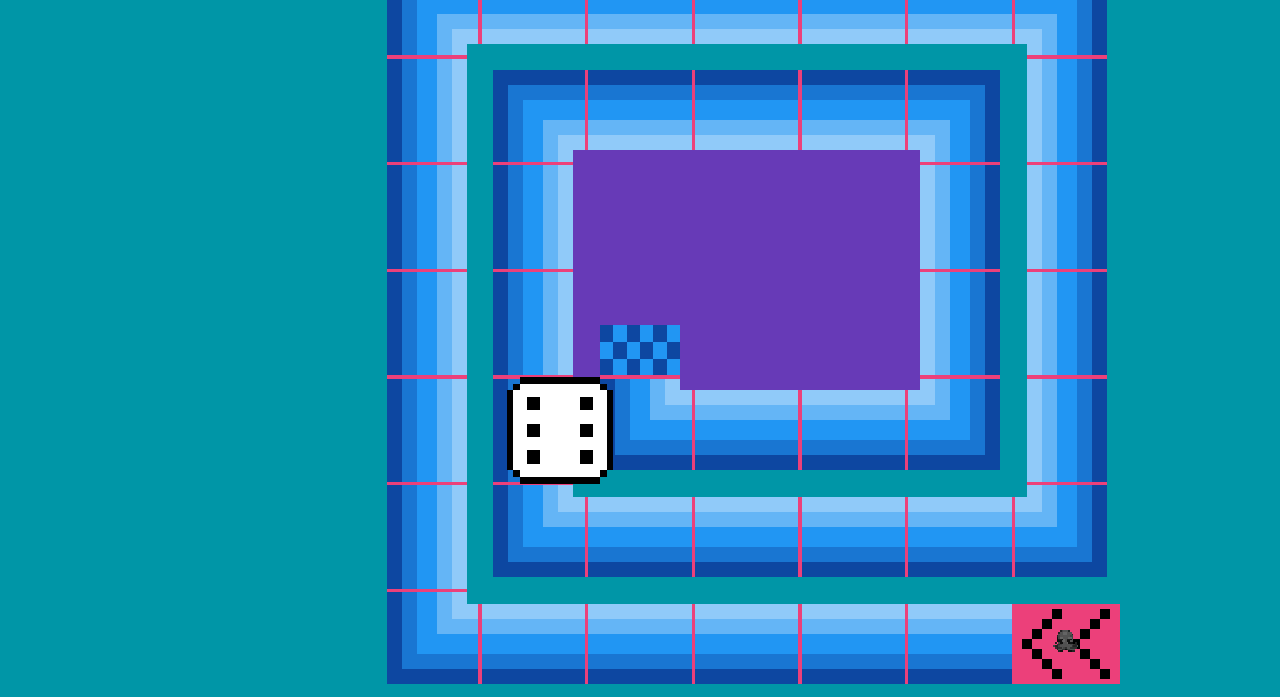
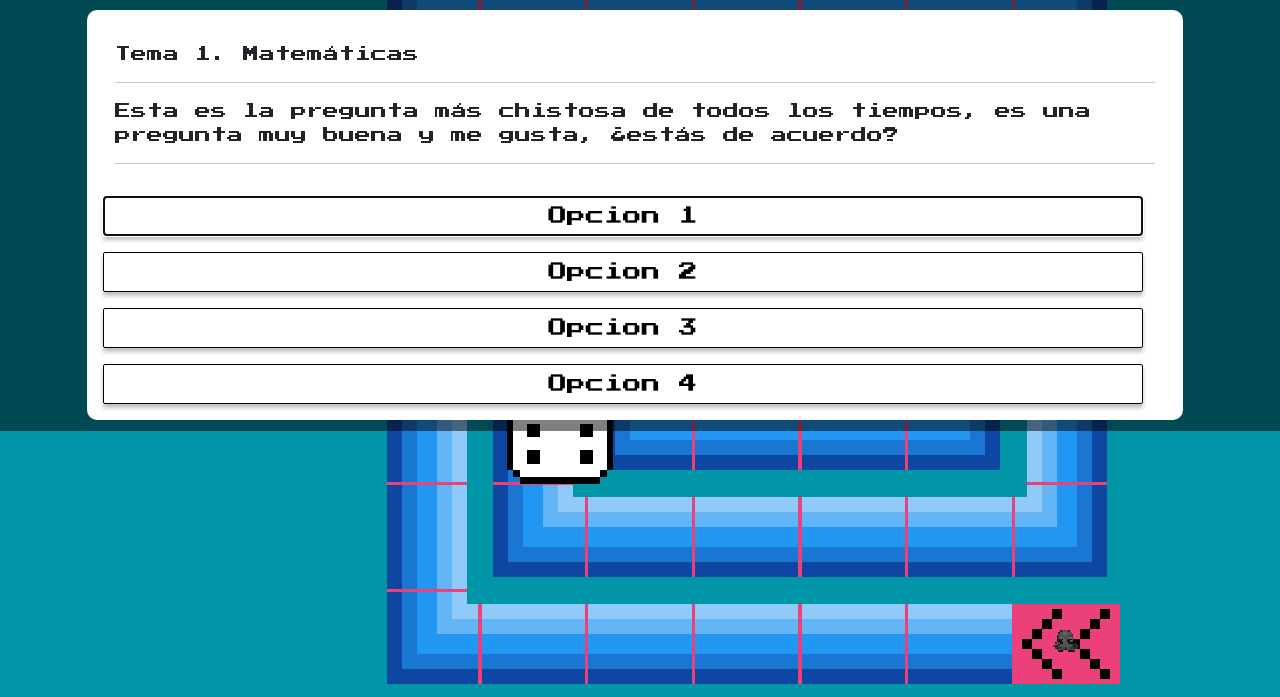
Before and after one commit to DiegoHhrt/psychic-octo-lamp2, a plain HTML site: page templates/juego.html in a window 1280 px wide. Shown: the part 103-800 px from the top of the page. Drawn offline with nearby package versions, Linux system fonts and the light colour scheme.

Commit message:
juego: Div encimado al canvas para preguntas

```diff
--- a/statics/styles/juego.css
+++ b/statics/styles/juego.css
@@ -1,15 +1,16 @@
 html, body {
+    font-family: 'PressStart2P' !important;
+    margin: 0px !important;
     padding-left: auto !important;
     padding-right: auto !important;
-    margin: 0px !important;
 }
 
 #juego {
+    margin-left: auto;
+    margin-right: auto;
     max-height: 100vh;
     max-width: 100vw;
     padding: 0;
-    margin-left: auto;
-    margin-right: auto;
     position: relative;
 }
 
@@ -22,6 +23,46 @@ html, body {
     position: absolute;
 }
 
+#container-pregunta {
+    margin: -5px;
+    max-height: 100%;
+    max-width: 100%;
+    overflow: auto;
+}
+
+#pregunta {
+    border-radius: 10px;
+    background-color: white;
+    margin-left: 5em;
+    margin-right: 5em;
+    margin-bottom: 1em;
+    padding: 1em;
+}
+
 #overlay {
+    background: rgba(0,0,0,0.5);
+    width: 100%;
     z-index: 2;
 }
+
+.box {
+    transition: opacity 0.1s linear, margin-top 0.1s step-start, z-index 0.1s step-start;
+}
+
+.hidden {
+    margin-top: -330px;
+    opacity: 0;
+    transition-timing-function: linear, step-end, step-end;
+}
+
+.opcion {
+    background-color: white;
+    border-radius: 2px;
+    border: 1px solid #000000;
+    color: #000000;
+    font-size: 14pt;
+}
+
+.opcion:hover {
+    border: 2px solid #000000;
+}
--- a/statics/styles/style.css
+++ b/statics/styles/style.css
@@ -51,6 +51,11 @@ p{
     src: url(../fonts/I-pixel-u.ttf);
 }
 
+@font-face {
+    font-family: 'PressStart2P';
+    src: url(../fonts/pressstart2p/PressStart2P.ttf);
+}
+
 /*=MEDIACUERIS
 ------------------------------------------------------------------------------------------*/
 
--- a/templates/juego.html
+++ b/templates/juego.html
@@ -12,8 +12,53 @@
 <body>
     <div id="juego">
         <canvas id="juego-canvas"></canvas>
-        <div id="overlay"></div>
+        <div id="overlay" class="box">
+            <div id="container-pregunta" class="container">
+                <div class="row d-flex justify-content-center">
+                    <h3>Hola</h3>
+                    <p>Turno del jugador <span>yeahb</span>
+                </div>
+                <div id="pregunta" class="row">
+                    <div class="col">
+                        <div class="row mt-3">
+                            <div class="col-6">
+                                Tema 1. Matemáticas
+                            </div>
+                        </div>
+                        <hr>
+                        <div class="row mt-3">
+                            <div class="col">
+                                Esta es la pregunta más chistosa de todos los tiempos,
+                                es una pregunta muy buena y me gusta, ¿estás de acuerdo?
+                            </div>
+                        </div>
+                        <hr>
+                        <div id="opciones" class="row">
+                            <div class="row d-flex justify-content-center mt-3">
+                                <button id="1" class="opcion">
+                                    Opcion 1
+                                </button>
+                            </div>
+                            <div class="row d-flex justify-content-center mt-3">
+                                <button id="2" class="opcion">
+                                    Opcion 2
+                            </div>
+                            <div class="row d-flex justify-content-center mt-3">
+                                <button id="3" class="opcion">
+                                    Opcion 3
+                            </div>
+                            <div class="row d-flex justify-content-center mt-3">
+                                <button id="4" class="opcion">
+                                    Opcion 4
+                                </button>
+                            </div>
+                        </div>
+                    </div>
+                </div>
+            </div>
+        </div>
     </div>
+    <script src="../dynamics/menus.js"></script>
     <script src="../dynamics/util.js"></script>
     <script src="../dynamics/Pulpito.js"></script>
     <script src="../dynamics/Dado.js"></script>
```
